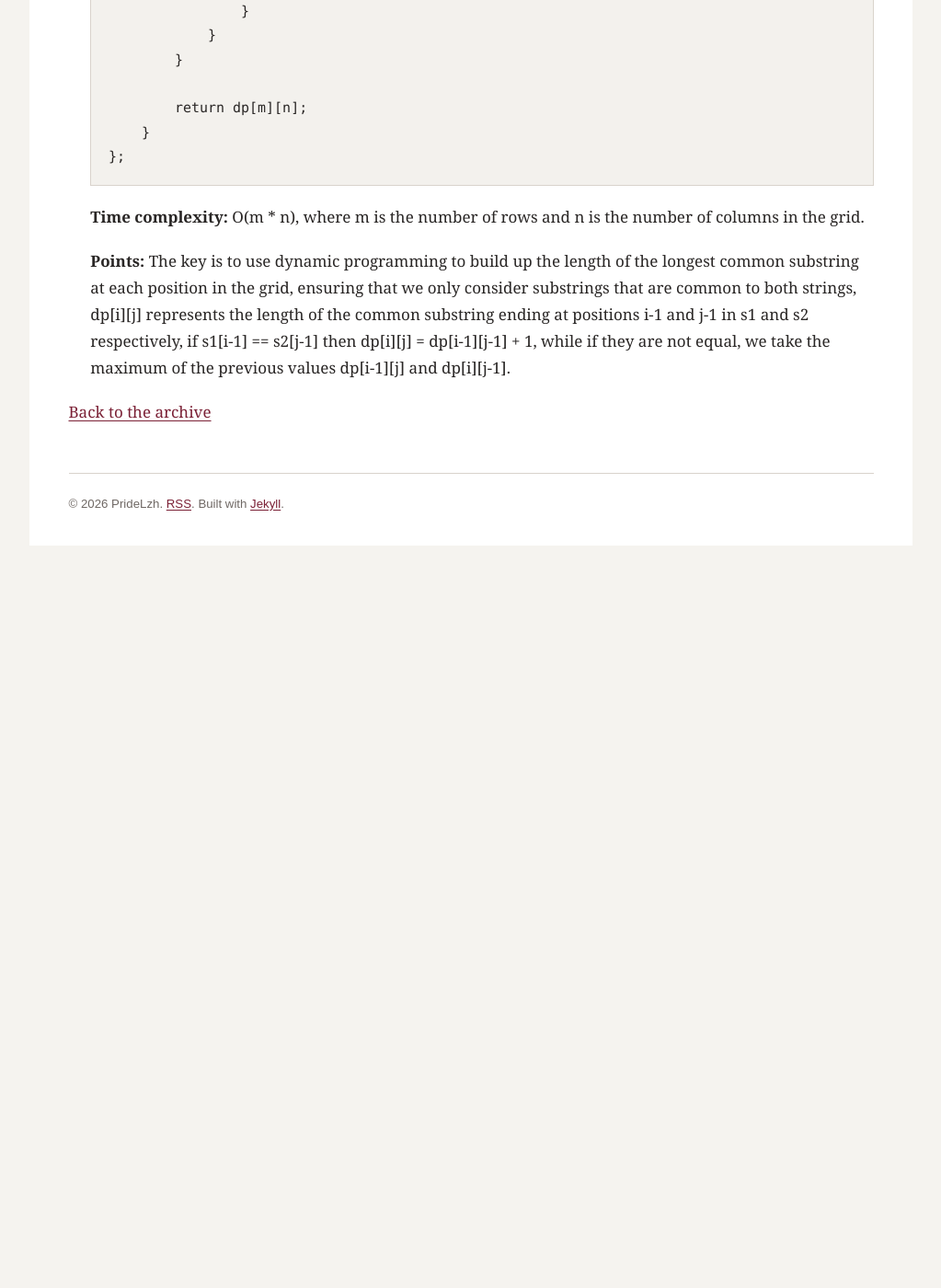
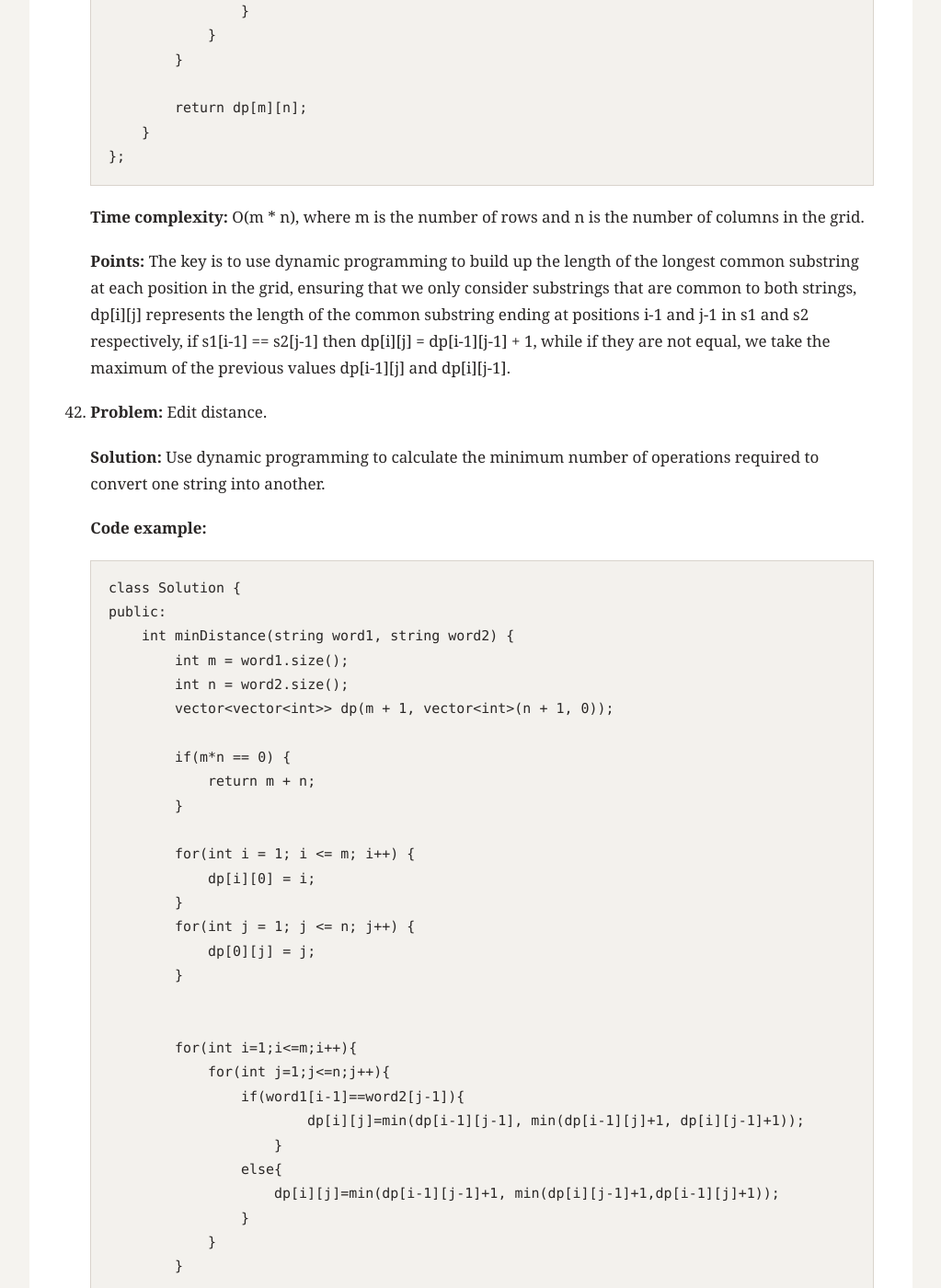
Before and after one commit to pridelzh/pridelzh.github.io, a Jekyll site: the page built from _posts/2026-08-02-record-algorithm-exercise.md, in a window 1280 px wide and 1400 px high, scrolled down 45713 px. Shown: the whole window at 92% size, without its empty margins (128-1151 px from the left). Built offline with Jekyll 4.4.1, drawn with Linux system fonts in a browser that asks for light colours; before the commit the page ends 46340 px from its top, so only the background shows below that; some of the changed text lies outside the part shown.

Commit message:
update 2026-08-02-record-algorithm-exercise.md on 2026/08/10

````diff
--- a/_posts/2026-08-02-record-algorithm-exercise.md
+++ b/_posts/2026-08-02-record-algorithm-exercise.md
@@ -1615,3 +1615,48 @@ excerpt: "A record of traditional algorithm exercises."
     **Time complexity:** O(m * n), where m is the number of rows and n is the number of columns in the grid.
 
     **Points:** The key is to use dynamic programming to build up the length of the longest common substring at each position in the grid, ensuring that we only consider substrings that are common to both strings, dp[i][j] represents the length of the common substring ending at positions i-1 and j-1 in s1 and s2 respectively, if s1[i-1] == s2[j-1] then dp[i][j] = dp[i-1][j-1] + 1, while if they are not equal, we take the maximum of the previous values dp[i-1][j] and dp[i][j-1].
+
+42. **Problem:** Edit distance.
+
+    **Solution:** Use dynamic programming to calculate the minimum number of operations required to convert one string into another.
+
+    **Code example:**
+    ```cpp
+    class Solution {
+    public:
+        int minDistance(string word1, string word2) {
+            int m = word1.size();
+            int n = word2.size();
+            vector<vector<int>> dp(m + 1, vector<int>(n + 1, 0));
+
+            if(m*n == 0) {
+                return m + n;
+            }
+
+            for(int i = 1; i <= m; i++) {
+                dp[i][0] = i;
+            }
+            for(int j = 1; j <= n; j++) {
+                dp[0][j] = j;
+            }
+
+
+            for(int i=1;i<=m;i++){
+                for(int j=1;j<=n;j++){
+                    if(word1[i-1]==word2[j-1]){
+                            dp[i][j]=min(dp[i-1][j-1], min(dp[i-1][j]+1, dp[i][j-1]+1));
+                        }
+                    else{
+                        dp[i][j]=min(dp[i-1][j-1]+1, min(dp[i][j-1]+1,dp[i-1][j]+1));
+                    }
+                }
+            }
+
+            return dp[m][n];
+        }
+    };
+    ```
+
+    **Time complexity:** O(m * n), where m is the length of the first string and n is the length of the second string.
+
+    **Points:** The key is to use dynamic programming to build up the minimum edit distance at each position in the grid, ensuring that we only consider the operations needed to transform one string into another. The value at dp[i][j] represents the minimum number of operations required to convert the first i characters of word1 into the first j characters of word2. If the characters match, we take the value from dp[i-1][j-1]; if they do not match, we take the minimum value from either dp[i-1][j]+1 (deletion), dp[i][j-1]+1 (insertion), or dp[i-1][j-1]+1 (substitution).
````
